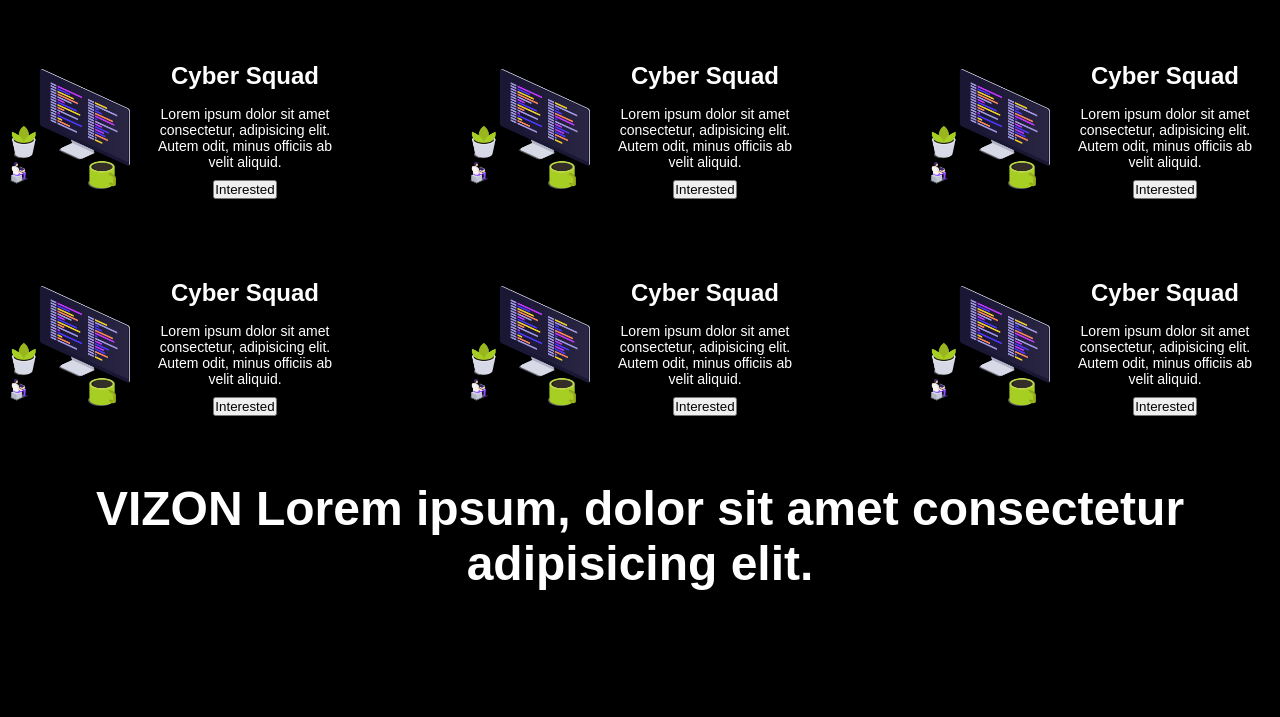
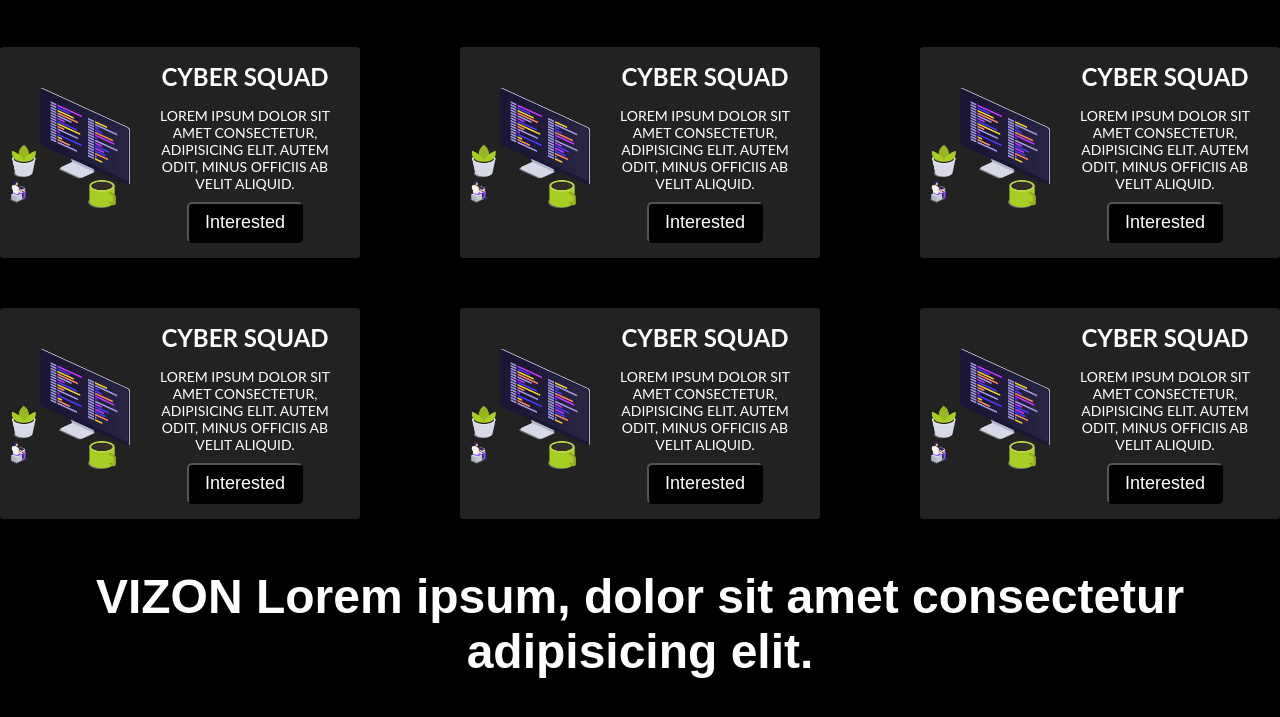
Before and after one commit to iripon07/Vizon-Task, a plain HTML site: page index.html in a window 1280 px wide. Shown: the part 201-918 px from the top of the page. Before the commit the page ends 842 px from the top, so only its background shows below. Drawn offline with Linux system fonts and the light colour scheme.

Commit message:
task complete

```diff
--- a/index.html
+++ b/index.html
@@ -13,13 +13,11 @@
   <header>
     <nav class="nav">
       <img src="./assets/logo.png" alt="" />
-
       <div class="hamburger">
         <span class="line"></span>
         <span class="line"></span>
         <span class="line"></span>
       </div>
-
       <div class="navLink hidden">
         <a href="#">Products</a>
         <a href="#">Club</a>
@@ -31,7 +29,8 @@
   <section>
     <h1 class="hero">We Are Building The Future, Come Join Us</h1>
     <div class="main">
-      <div class="details">
+
+      <div class="details gradient-border">
         <div class="image-detail">
           <img class="img-style" src="./assets/coding.png" alt="">
         </div>
@@ -41,9 +40,7 @@
           <button>Interested</button>
         </div>
       </div>
-
-
-      <div class="details">
+      <div class="details gradient-border">
         <div class="image-detail">
           <img class="img-style" src="./assets/coding.png" alt="">
         </div>
@@ -53,7 +50,7 @@
           <button>Interested</button>
         </div>
       </div>
-      <div class="details">
+      <div class="details gradient-border">
         <div class="image-detail">
           <img class="img-style" src="./assets/coding.png" alt="">
         </div>
@@ -63,7 +60,7 @@
           <button>Interested</button>
         </div>
       </div>
-      <div class="details">
+      <div class="details gradient-border">
         <div class="image-detail">
           <img class="img-style" src="./assets/coding.png" alt="">
         </div>
@@ -73,7 +70,7 @@
           <button>Interested</button>
         </div>
       </div>
-      <div class="details">
+      <div class="details gradient-border">
         <div class="image-detail">
           <img class="img-style" src="./assets/coding.png" alt="">
         </div>
@@ -83,7 +80,7 @@
           <button>Interested</button>
         </div>
       </div>
-      <div class="details">
+      <div class="details gradient-border">
         <div class="image-detail">
           <img class="img-style" src="./assets/coding.png" alt="">
         </div>
--- a/style.css
+++ b/style.css
@@ -1,4 +1,4 @@
-* {
+*{
   box-sizing: border-box;
   margin: 0;
   padding: 0;
@@ -118,6 +118,48 @@ section {
   font-size: 14px;
   margin-bottom: 10px;
   text-align: center;
+  color: white;
+}
+
+.detail button{
+  padding: 8px 16px;
+  font-size: 18px;
+  background-color: black;
+  color: white;
+  border-radius: 5px;
+}
+
+.gradient-border {
+  --border-width: 3px;
+  position: relative;
+  display: flex;
+  justify-content: center;
+  align-items: center;
+  font-family: Lato, sans-serif;
+  font-size: 2.5rem;
+  text-transform: uppercase;
+  color: white;
+  background: #222;
+  border-radius: var(--border-width);
+}
+.gradient-border:hover::after {
+  content: "";
+  position: absolute;
+  top: calc(-1 * var(--border-width));
+  left: calc(-1 * var(--border-width));
+  z-index: -1;
+  width: calc(100% + var(--border-width) * 2);
+  height: calc(100% + var(--border-width) * 2);
+  background: linear-gradient(60deg, #5f86f2, #a65ff2, #f25fd0, #f25f61, #f2cb5f, #abf25f, #5ff281, #5ff2f0);
+  background-size: 300% 300%;
+  background-position: 0 50%;
+  border-radius: calc(2 * var(--border-width));
+  animation: moveGradient 4s alternate infinite;
+}
+@keyframes moveGradient {
+  50% {
+    background-position: 100% 50%;
+  }
 }
 
 @media screen and (min-width: 768px) {
```
